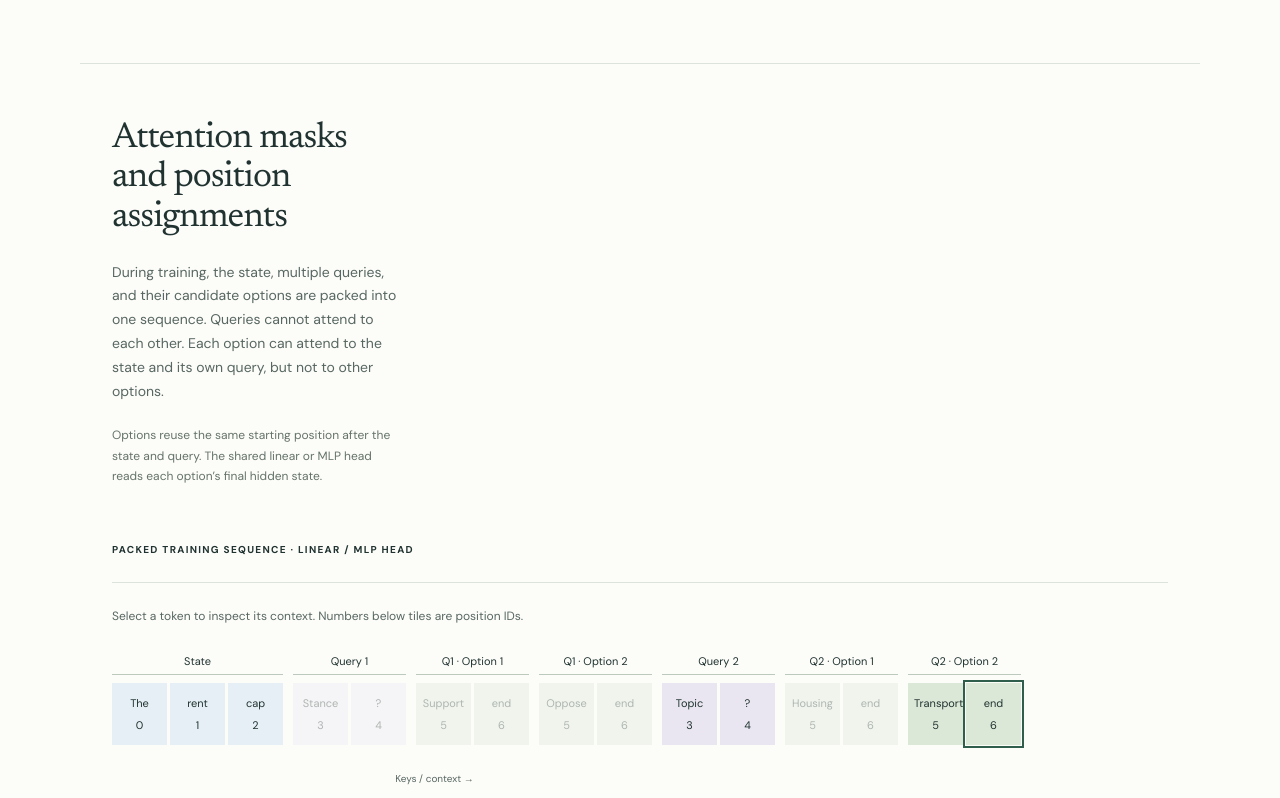
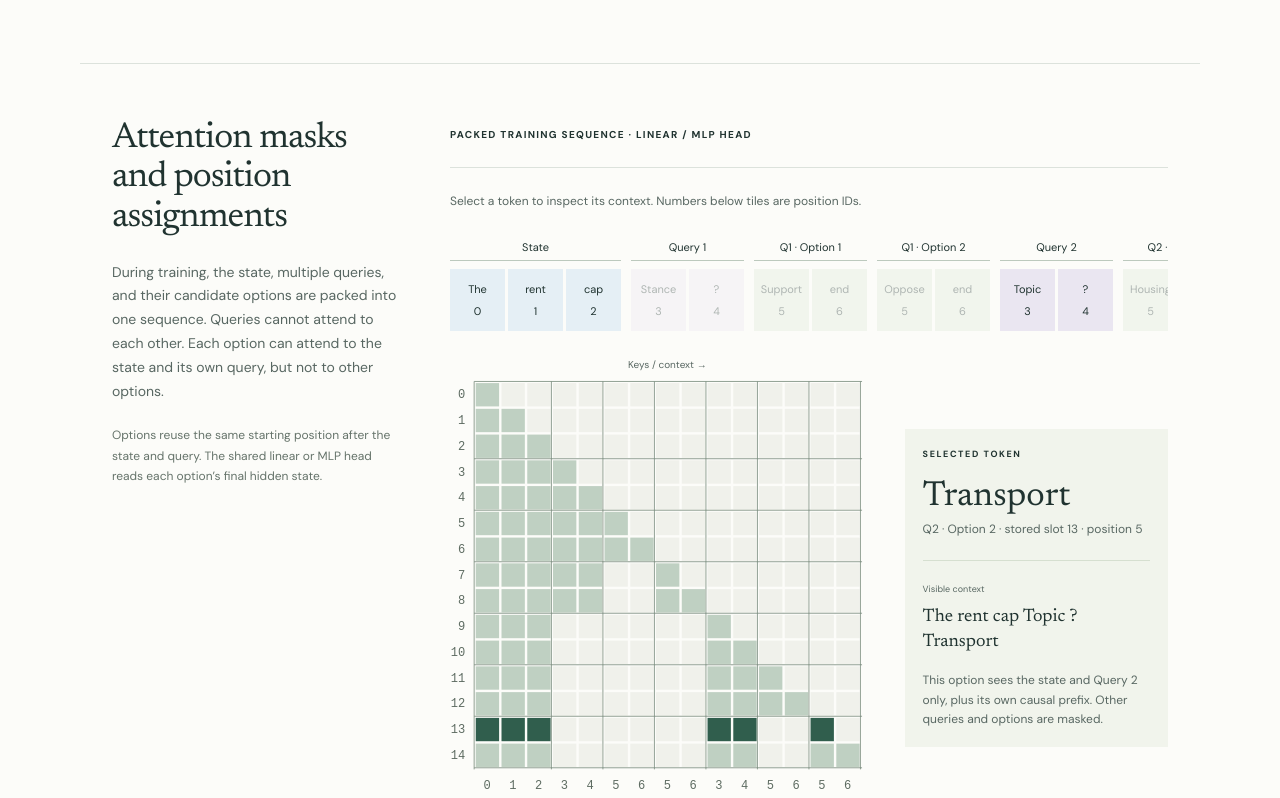
Before and after one commit to social-jev/social-jev.github.io, a React (Vite) app: page / in a window 1280 px wide. Shown: the part 4440-5238 px from the top of the page. Built offline with nearby package versions, Linux system fonts and the light colour scheme.

Commit message:
Restore attention visualization beside its explanation

```diff
--- a/src/walkthrough.css
+++ b/src/walkthrough.css
@@ -1753,5 +1753,3 @@ button {
 .multi-query-attention .visibility-detail { padding: 18px; }
 .multi-query-attention .reader-description, .multi-query-attention .mask-explanation { font-size: 12px; }
 @media(max-width:600px) { .multi-query-attention .attention-inspector { grid-template-columns: 1fr; } }
-
-#attention .attention-figure { grid-column: 1 / -1; }
```
